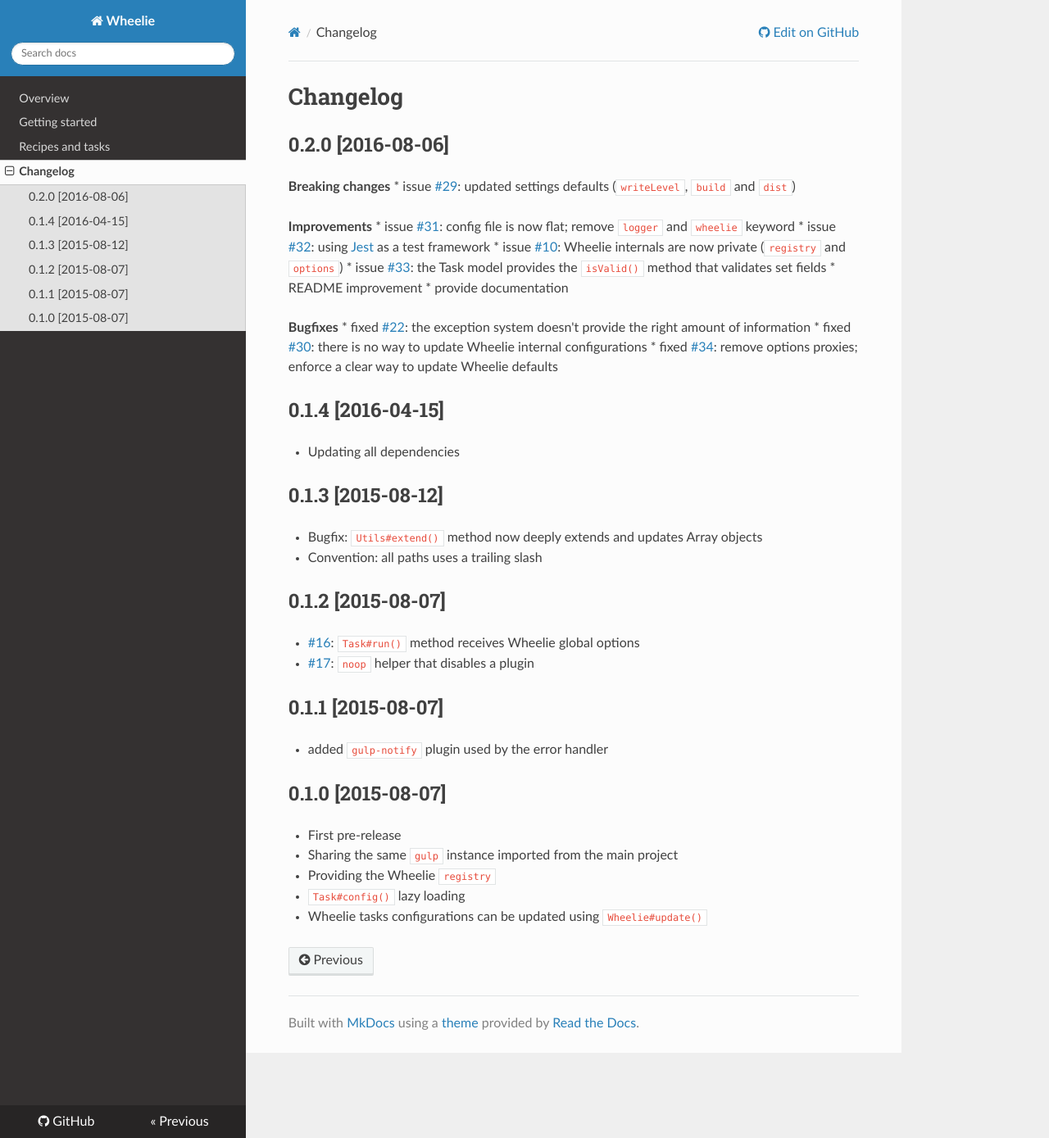
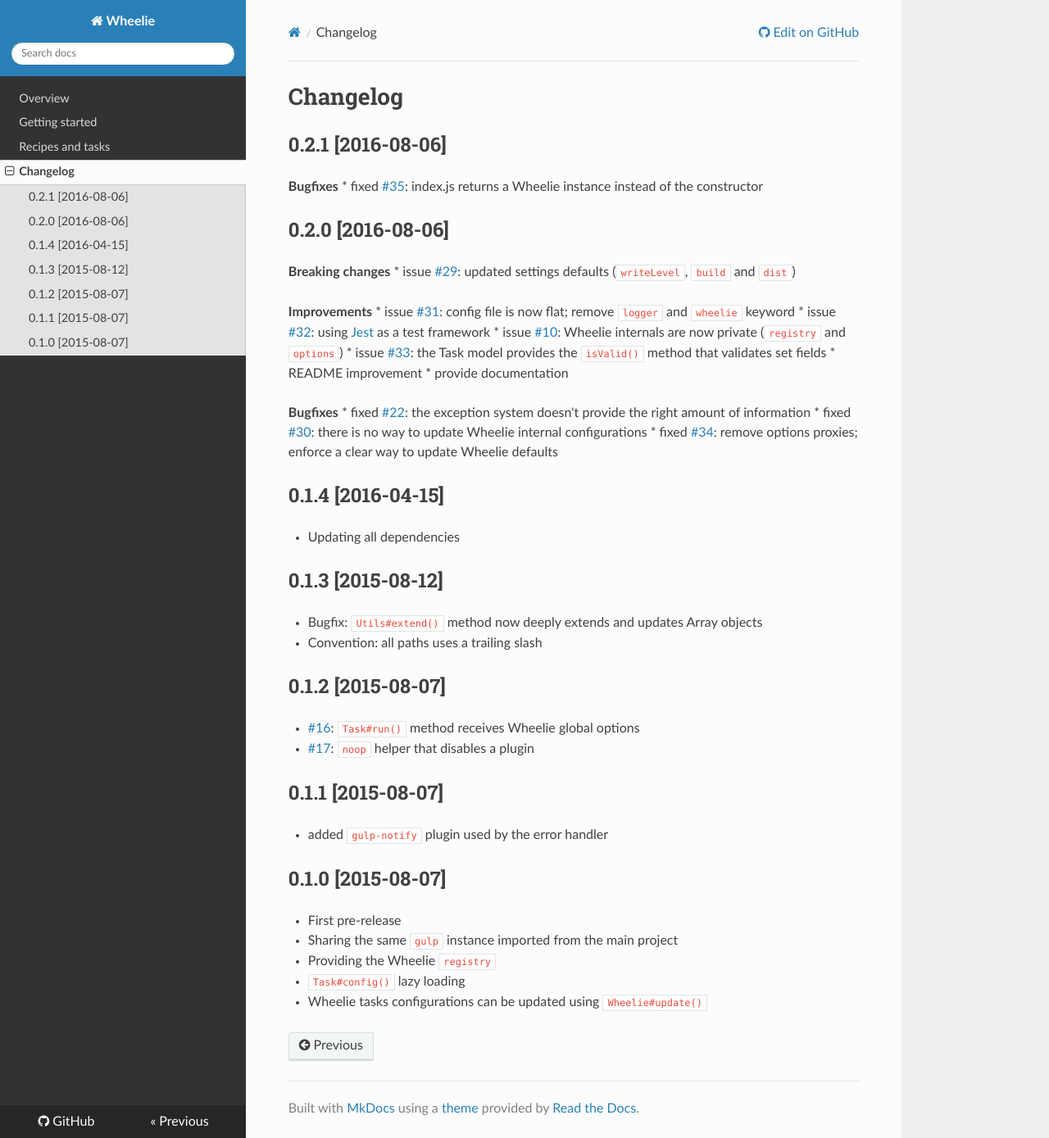
Before and after one commit to wheelie/wheelie, an MkDocs documentation site: the page built from docs/changelog.md, in a window 1280 px wide and 1389 px high. Shown: the whole window at 82% size. Built offline with MkDocs 1.6.1, drawn with Linux system fonts in a browser that asks for light colours; nearby versions of some CDN libraries; old or Windows-style settings are respelled for this version of MkDocs.

Commit message:
bump to version 0.2.1

```diff
--- a/docs/changelog.md
+++ b/docs/changelog.md
@@ -1,4 +1,11 @@
 # Changelog
+
+## 0.2.1 [2016-08-06]
+
+**Bugfixes**
+* fixed [#35][35]: index.js returns a Wheelie instance instead of the constructor
+
+[35]: https://github.com/wheelie/wheelie/issues/35
 
 ## 0.2.0 [2016-08-06]
 
--- a/package.json
+++ b/package.json
@@ -1,6 +1,6 @@
 {
   "name": "wheelie",
-  "version": "0.2.0",
+  "version": "0.2.1",
   "description": "Small but efficient frontend toolchain, built on top of Gulp and insipired by Frigate",
   "main": "index.js",
   "scripts": {
```
